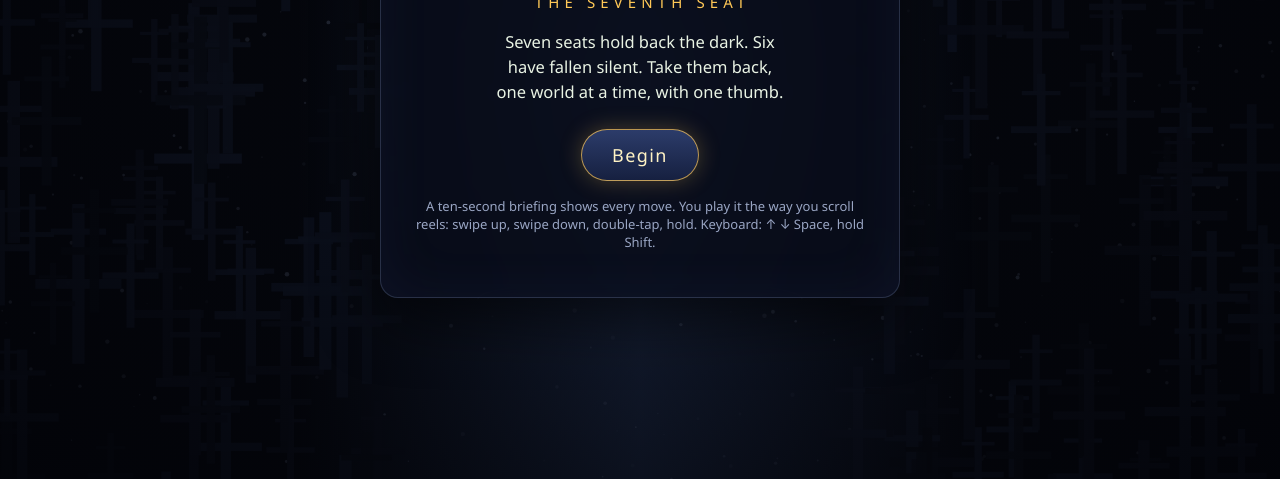
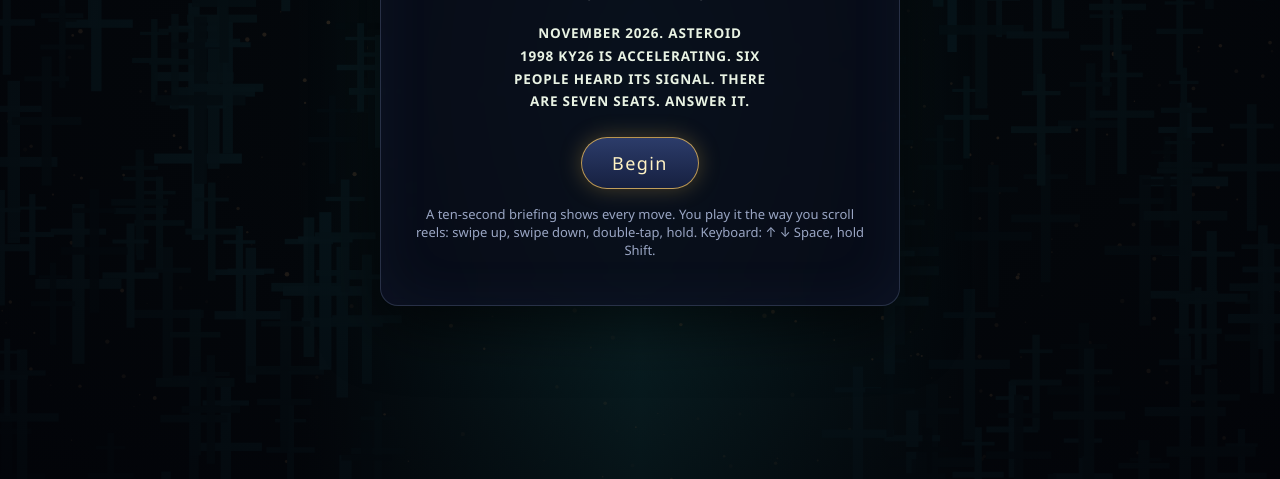
Before and after one commit to levonarev/ATUMAA-, a plain HTML site: page index.html in a window 1280 px wide. Shown: the part 321-800 px from the top of the page. Drawn offline with Linux system fonts and the light colour scheme; animation ran at ten frames a second.

Commit message:
Set the game in the film's story from the trailer
Worlds now follow the trailer: the listening room, launch, the crossing,
1998 KY26, the corridor, twin suns and the seventh seat. The intro uses
the trailer's opening cards, the meter is the missing 5:21, and the
do-not-touch target is a gap of missing time.

Co-Authored-By: Claude Fable 5.2 <noreply@anthropic.com>
Claude-Session: https://claude.ai/code/session_01JrNpvQ26H3dhqEhpQCgjFg

```diff
--- a/game.js
+++ b/game.js
@@ -1,11 +1,12 @@
-/* Atumaa — The Seventh Seat. One-thumb reel gestures, plain canvas, no dependencies. */
+/* Atumaa — The Seventh Seat. One-thumb reel gestures, plain canvas, no dependencies.
+   Story beats follow the film's trailer: the signal, the launch, 1998 KY26, the corridor, the twin suns, the seats. */
 (() => {
   'use strict';
 
   // Each signal is answered with one of the gestures people already use on short-video feeds.
   const ELEMENTS = [
     { name: 'Pulse', rgb: '125,220,132', note: 392.0, gesture: 'up' },
-    { name: 'Draw', rgb: '95,201,243', note: 440.0, gesture: 'down' },
+    { name: 'Echo', rgb: '95,201,243', note: 440.0, gesture: 'down' },
     { name: 'Flare', rgb: '255,200,87', note: 523.25, gesture: 'like' },
     { name: 'Lock', rgb: '185,160,255', note: 587.33, gesture: 'hold' },
   ];
@@ -13,20 +14,20 @@
   // The seven seats. Story text lives here so it can be swapped for the film's own names.
   // Each seat adds one complication on top of everything before it.
   const WORLDS = [
-    { name: 'Launch Ring', adds: 'Pulse and Draw: swipe up, swipe down', bg: '#05070d', glow: '40,58,96', speck: '190,210,255', side: [18, 24, 40], shape: 'girders', accent: '150,190,255' },
-    { name: 'Ice Moon', adds: 'Flare: double-tap', bg: '#050b10', glow: '50,92,112', speck: '200,240,255', side: [20, 44, 58], shape: 'shards', accent: '150,230,255' },
-    { name: 'Dust Belt', adds: 'The Void: never touch it', bg: '#0d0805', glow: '104,66,34', speck: '255,214,160', side: [44, 26, 12], shape: 'dunes', accent: '255,180,110' },
-    { name: 'Drowned Station', adds: 'Lock: press and hold', bg: '#030c0c', glow: '26,88,84', speck: '160,255,235', side: [8, 40, 40], shape: 'kelp', accent: '110,240,215' },
-    { name: 'Green Vault', adds: 'Bound signals: answer each in turn', bg: '#060d09', glow: '34,66,46', speck: '170,235,170', side: [6, 22, 14], shape: 'pines', accent: '150,235,150' },
-    { name: 'Mirror Reach', adds: 'Mirrored signals: swipe the opposite way', bg: '#0c0510', glow: '86,40,104', speck: '250,190,255', side: [40, 14, 52], shape: 'crystals', accent: '240,150,255' },
-    { name: 'The Seventh Seat', adds: 'Cloaked signals: revealed at the last moment', bg: '#090705', glow: '104,84,34', speck: '255,236,170', side: [26, 20, 8], shape: 'pillars', accent: '255,220,130' },
+    { name: 'The Listening Room', adds: 'Pulse and Echo: swipe up, swipe down', bg: '#040a0c', glow: '18,70,72', speck: '255,190,120', side: [10, 34, 38], shape: 'girders', accent: '90,235,190' },
+    { name: 'Launch', adds: 'Flare: double-tap', bg: '#120b08', glow: '120,70,48', speck: '255,220,190', side: [50, 28, 20], shape: 'pillars', accent: '255,190,140' },
+    { name: 'The Crossing', adds: 'Gaps of missing time: never touch them', bg: '#030408', glow: '30,36,60', speck: '220,225,255', side: [26, 28, 36], shape: 'crystals', accent: '200,210,255' },
+    { name: '1998 KY26', adds: 'Lock: press and hold', bg: '#070605', glow: '92,66,26', speck: '255,215,150', side: [36, 32, 28], shape: 'shards', accent: '255,196,110' },
+    { name: 'The Corridor', adds: 'Bound signals: answer each in turn', bg: '#04070a', glow: '30,70,90', speck: '255,200,140', side: [86, 62, 40], shape: 'screens', accent: '255,190,120' },
+    { name: 'Twin Suns', adds: 'Mirrored signals: swipe the opposite way', bg: '#0a0612', glow: '110,60,150', speck: '255,180,230', side: [44, 22, 60], shape: 'dunes', accent: '255,140,170' },
+    { name: 'The Seventh Seat', adds: 'Cloaked signals: revealed at the last moment', bg: '#050505', glow: '70,60,40', speck: '255,220,150', side: [24, 24, 26], shape: 'pillars', accent: '255,214,130' },
   ];
   const INTRO = [
     { el: 0, dur: 2.1, touch: 'Swipe up', desk: 'Swipe up  ·  ↑' },
     { el: 1, dur: 2.1, touch: 'Swipe down', desk: 'Swipe down  ·  ↓' },
     { el: 2, dur: 2.1, touch: 'Double-tap', desk: 'Double-tap  ·  Space' },
     { el: 3, dur: 2.1, touch: 'Press and hold', desk: 'Hold  ·  Shift' },
-    { el: -1, dur: 1.6, touch: 'Never touch the Void', desk: 'Never touch the Void' },
+    { el: -1, dur: 1.6, touch: 'Never touch a Gap', desk: 'Never touch a Gap' },
   ];
   const INTRO_TOTAL = INTRO.reduce((s, b) => s + b.dur, 0); // 10 seconds
 
@@ -41,7 +42,7 @@
   const ctx = canvas.getContext('2d');
   const ui = {
     hud: $('hud'), grove: $('grove'), pips: $('pips'), light: $('light'), score: $('score'),
-    hint: $('hint'), banner: $('banner'), skip: $('btn-skip'),
+    clock: $('clock'), hint: $('hint'), banner: $('banner'), skip: $('btn-skip'),
     title: $('screen-title'), pause: $('screen-pause'), over: $('screen-over'),
     finalScore: $('final-score'), finalDetail: $('final-detail'),
     bestTitle: $('best-title'), bestOver: $('best-over'),
@@ -84,6 +85,10 @@
       f.beginPath();
       f.moveTo(x - s * 0.4, y + s * 0.7); f.lineTo(x + s * 0.1, y - s * 1.2); f.lineTo(x + s * 0.5, y + s * 0.7);
       f.closePath(); f.fill();
+    } else if (kind === 'screens') {
+      f.fillRect(x - s * 0.5, y - s * 0.32, s, s * 0.64);
+      f.fillStyle = 'rgba(255,225,180,0.16)';
+      f.fillRect(x - s * 0.5, y - s * 0.02, s, s * 0.1);
     } else if (kind === 'dunes') {
       f.beginPath();
       f.ellipse(x, y, s * 1.9, s * 0.5, 0, Math.PI, TAU);
@@ -258,7 +263,7 @@
     spawnTimer = 1.2;
     ui.grove.textContent = seatLabel();
     buildBackdrop();
-    showBanner(seatLabel() + '<small>' + world().name + (level <= 7 ? ' · ' + world().adds : ' · faster') + '</small>', 2.4);
+    showBanner(world().name + '<small>' + seatLabel() + (level <= 7 ? ' · ' + world().adds : ' · faster') + '</small>', 2.4);
   }
 
   function resetRun() {
@@ -345,7 +350,7 @@
     if (t.shade) {
       if (g === 'hold') return;
       t.wob = 0.35;
-      penalty(0.12, 'It feeds on your touch', targetX(t), t.y);
+      penalty(0.12, 'You lost time', targetX(t), t.y);
       return;
     }
     if (needOf(t) === g) answer(t, t.seq[t.done]);
@@ -418,8 +423,8 @@
     targets = [];
     rings.push({ x: field.cx, y: field.heartY, r: 20, max: Math.max(W, H) * 1.1, life: 1.6, rgb: world().accent });
     scrollKick = 2600 * U;
-    showBanner(level === 7 ? 'The Seventh Seat is yours<small>All seven hold · +' + bonus + ' · the dark keeps coming</small>'
-      : seatLabel() + ' holds<small>' + world().name + ' secured · +' + bonus + '</small>', 2.3);
+    showBanner(level === 7 ? 'The seventh seat is taken<small>It was looking for you · +' + bonus + ' · the signal goes on</small>'
+      : world().name + '<small>' + seatLabel() + ' answered · +' + bonus + '</small>', 2.3);
     ui.hint.hidden = true;
     sfx.dawn();
   }
@@ -485,7 +490,7 @@
           shake = 0.35;
           heartPulse = 1;
           burst(field.cx, field.heartY, '255,120,110', 24, 260);
-          texts.push({ x: field.cx, y: field.heartY - 60 * U, text: 'Breach', life: 1, rgb: '255,150,140', size: 18 });
+          texts.push({ x: field.cx, y: field.heartY - 60 * U, text: 'Missed', life: 1, rgb: '255,150,140', size: 18 });
           sfx.leak();
         }
         clearedOne();
@@ -541,12 +546,15 @@
 
   /* ---------- HUD ---------- */
   const HINTS = TOUCH
-    ? ['Pulse: swipe up', 'Draw: swipe down', 'Flare: double-tap', 'Lock: press and hold']
-    : ['Pulse: swipe up, scroll, or press ↑', 'Draw: swipe down, scroll back, or press ↓', 'Flare: double-click or press Space', 'Lock: hold the mouse button or Shift'];
-  let lastHint = '', lastPips = '';
+    ? ['Pulse: swipe up', 'Echo: swipe down', 'Flare: double-tap', 'Lock: press and hold']
+    : ['Pulse: swipe up, scroll, or press ↑', 'Echo: swipe down, scroll back, or press ↓', 'Flare: double-click or press Space', 'Lock: hold the mouse button or Shift'];
+  let lastHint = '', lastPips = '', lastClock = '';
   function updateHud() {
     ui.score.textContent = score.toLocaleString();
     ui.light.style.width = (light * 100).toFixed(1) + '%';
+    const secs = Math.ceil(clamp(light, 0, 1) * 321);
+    const clock = Math.floor(secs / 60) + ':' + String(secs % 60).padStart(2, '0');
+    if (clock !== lastClock) { lastClock = clock; ui.clock.textContent = clock; }
     ui.light.classList.toggle('low', light < 0.25 && mode === 'play');
     const pips = cleared + ' / ' + goal;
     if (pips !== lastPips) { lastPips = pips; ui.pips.textContent = pips; }
@@ -554,7 +562,7 @@
     if (mode === 'play') {
       const t = front();
       if (t) {
-        if (t.shade) { if (learned.void < 2) hint = 'The Void. Do not touch. Let it scroll past'; }
+        if (t.shade) { if (learned.void < 2) hint = 'A Gap: missing time. Do not touch. Let it scroll past'; }
         else if (isCloaked(t)) { if (learned.cloak < 2) hint = 'Cloaked: it shows itself close to the seat'; }
         else if (t.mirror) { if (learned.mirror < 3) hint = 'Mirrored: swipe the opposite way'; }
         else if (learned[t.seq[t.done]] < 3) hint = HINTS[t.seq[t.done]];
@@ -818,9 +826,10 @@
 
     ctx.textAlign = 'center';
     ctx.fillStyle = 'rgba(200,215,255,0.8)';
-    ctx.font = `${Math.round(12.5 * U)}px ${FONT}`;
-    ctx.fillText('SEVEN SEATS HOLD BACK THE DARK.', cx, field.top - 14 * U);
-    ctx.fillText('SIX HAVE FALLEN SILENT. TAKE THEM BACK.', cx, field.top + 6 * U);
+    ctx.font = `700 ${Math.round(Math.min(11.5 * U, W / 36))}px ${FONT}`;
+    ctx.fillText('NOVEMBER 2026. ASTEROID 1998 KY26 IS ACCELERATING.', cx, field.top - 14 * U);
+    ctx.fillStyle = 'rgba(230,196,106,0.95)';
+    ctx.fillText('IT IS SENDING A SIGNAL. ANSWER IT.', cx, field.top + 6 * U);
     const capA = clamp(Math.min(k * 6, (1 - k) * 6), 0, 1);
     ctx.fillStyle = `rgba(255,251,230,${capA})`;
     ctx.font = `600 ${Math.round(30 * U)}px ${FONT}`;
@@ -966,7 +975,7 @@
       ctx.fill();
     }
 
-    // the dark closes in as power fades
+    // the dark closes in as time runs out
     const dark = clamp(1 - light, 0, 1) * 0.72;
     if (dark > 0.02) {
       const g = ctx.createRadialGradient(hx, hy, 60 * U, hx, hy, H);
--- a/index.html
+++ b/index.html
@@ -4,10 +4,10 @@
 <meta charset="utf-8">
 <meta name="viewport" content="width=device-width, initial-scale=1, viewport-fit=cover, user-scalable=no">
 <title>Atumaa — The Seventh Seat</title>
-<meta name="description" content="Atumaa: The Seventh Seat is a one-thumb sci-fi arcade puzzle. Swipe, double-tap and hold the way you scroll reels to hold seven worlds against the dark.">
+<meta name="description" content="Atumaa: The Seventh Seat. Asteroid 1998 KY26 is sending a signal. Answer it with one thumb, the way you scroll reels, across seven worlds from the film.">
 <meta name="theme-color" content="#05070d">
 <meta property="og:title" content="Atumaa — The Seventh Seat">
-<meta property="og:description" content="A one-thumb sci-fi arcade puzzle. Seven seats, seven worlds, one scrolling thumb.">
+<meta property="og:description" content="Asteroid 1998 KY26 is sending a signal. Answer it with one thumb.">
 <meta property="og:type" content="website">
 <meta property="og:url" content="https://atumaa.com/">
 <link rel="icon" href="favicon.svg" type="image/svg+xml">
@@ -22,7 +22,7 @@
     <div id="pips" aria-label="Signals answered at this seat"></div>
   </div>
   <div class="hud-mid">
-    <div class="light-label">Power</div>
+    <div class="light-label">Time <span id="clock">5:21</span></div>
     <div class="light-track"><div id="light"></div></div>
   </div>
   <div class="hud-right">
@@ -42,7 +42,7 @@
   <div class="panel">
     <h1>ATUMAA</h1>
     <p class="tagline">The Seventh Seat</p>
-    <p class="premise">Seven seats hold back the dark. Six have fallen silent. Take them back, one world at a time, with one thumb.</p>
+    <p class="premise">November 2026. Asteroid 1998 KY26 is accelerating. Six people heard its signal. There are seven seats. Answer it.</p>
     <button id="btn-start" class="primary" type="button">Begin</button>
     <p class="controls">A ten-second briefing shows every move. You play it the way you scroll reels: swipe up, swipe down, double-tap, hold. Keyboard: ↑ ↓ Space, hold Shift.</p>
     <p id="best-title" class="best"></p>
@@ -58,7 +58,7 @@
 
 <section id="screen-over" class="screen" hidden>
   <div class="panel small">
-    <h2>The seat has fallen</h2>
+    <h2>The signal is lost</h2>
     <p class="final">Score <strong id="final-score">0</strong></p>
     <p id="final-detail" class="controls"></p>
     <p id="best-over" class="best"></p>
--- a/style.css
+++ b/style.css
@@ -2,7 +2,7 @@
   --bg: #05070d;
   --ink: #e9f3e4;
   --muted: #9aa6c4;
-  --gold: #ffc857;
+  --gold: #e6c46a;
   --leaf: #7ddc84;
   --water: #5fc9f3;
   --moon: #b9a0ff;
@@ -188,3 +188,11 @@ button:focus-visible { outline: 2px solid var(--gold); outline-offset: 3px; }
   cursor: pointer;
 }
 h1, h2, #grove, #banner { font-weight: 300; }
+
+#clock { color: var(--gold); letter-spacing: 0.08em; margin-left: 6px; font-variant-numeric: tabular-nums; }
+#banner { font-weight: 700; text-transform: uppercase; color: var(--gold); letter-spacing: 0.06em; font-size: clamp(22px, 5.4vw, 40px); padding: 0 16px; text-shadow: 0 0 22px rgba(0, 0, 0, 0.9); }
+#banner small { font-weight: 600; color: #fff; text-transform: none; }
+h1 { font-weight: 700; color: var(--gold); text-shadow: none; letter-spacing: 0.22em; margin-right: -0.22em; }
+h2 { font-weight: 700; text-transform: uppercase; color: var(--gold); font-size: 22px; }
+.tagline { font-weight: 700; color: #fff; }
+.premise { font-weight: 600; text-transform: uppercase; font-size: 13.5px; letter-spacing: 0.06em; line-height: 1.7; }
```
Also changed, not shown: 1 other file.
